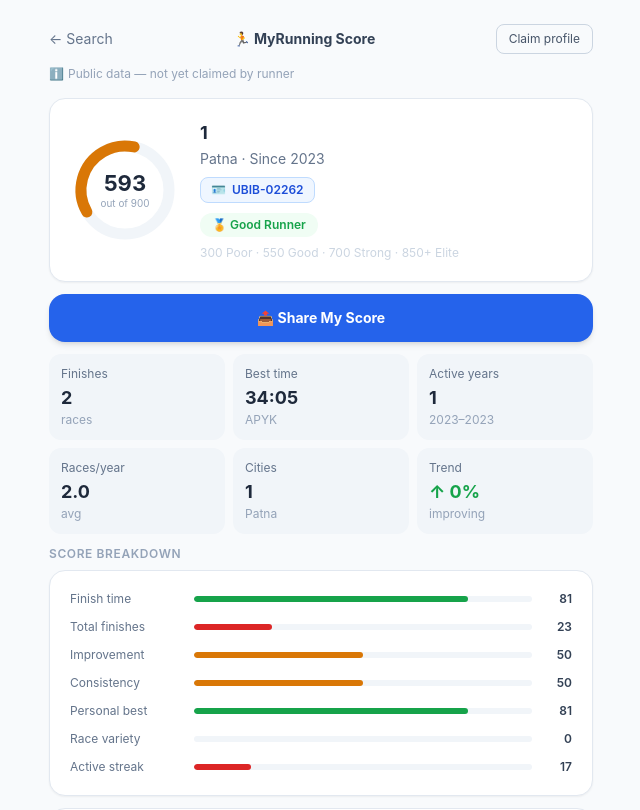
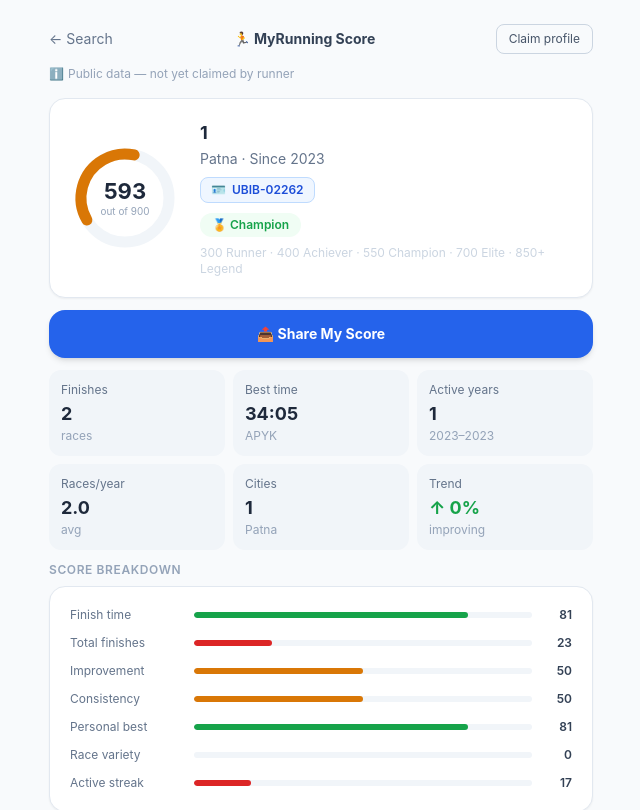
Before and after one commit to brajaparida/myrunningscore, a React (Vite) app: page /#/runner/1 in a window 1280 px wide. Shown: the top 810 px of the page, without its empty margins (319-959 px from the left). Built offline with nearby package versions, Linux system fonts and the light colour scheme.

Commit message:
update tiers to Runner Achiever Champion Elite Legend

```diff
--- a/src/pages/Profile.jsx
+++ b/src/pages/Profile.jsx
@@ -3,10 +3,21 @@
 import { getRunnerResults, fmtTime } from '../data/useData.js'
 import { calculateScore } from '../scoring/calculator.js'
 
-const TIER_COLOR = { Elite:'text-purple-700 bg-purple-100', Strong:'text-green-700 bg-green-100',
-  Good:'text-green-600 bg-green-50', Average:'text-yellow-700 bg-yellow-100', Beginner:'text-slate-600 bg-slate-100' }
+const TIER_COLOR = {
+  Legend:   'text-purple-700 bg-purple-100',
+  Elite:    'text-green-700 bg-green-100',
+  Champion: 'text-green-600 bg-green-50',
+  Achiever: 'text-yellow-700 bg-yellow-100',
+  Runner:   'text-slate-600 bg-slate-100'
+}
 const CLAIM_FORM = 'https://docs.google.com/forms/d/e/1FAIpQLSfcCUtkzQ54lL5sRVuPR8BKTvKjgw2A0x_jGjPPisDk_2jd9w/viewform'
-const TIER_EMOJI = { Elite: '👑', Strong: '🟢', Good: '🟡', Average: '🟠', Beginner: '🔴' }
+const TIER_EMOJI = {
+  Legend:   '👑',
+  Elite:    '🟢',
+  Champion: '🟡',
+  Achiever: '🟠',
+  Runner:   '🔴'
+}
 
 function ScoreGauge({ score }) {
   const pct = (score - 300) / 600
@@ -94,10 +105,16 @@
   roundRect(ctx, 48, 322, 260, 44, 22); ctx.fill()
 
   // Tier text
-  const tierColors = { Elite:'#a855f7', Strong:'#22c55e', Good:'#eab308', Average:'#f97316', Beginner:'#ef4444' }
+  const tierColors = {
+    Legend:   '#a855f7',
+    Elite:    '#22c55e',
+    Champion: '#eab308',
+    Achiever: '#f97316',
+    Runner:   '#ef4444'
+  }
   ctx.fillStyle = tierColors[tier] || '#22c55e'
   ctx.font = 'bold 20px Arial'
-  ctx.fillText(`${TIER_EMOJI[tier] || '🏃'}  ${tier} Runner`, 70, 350)
+  ctx.fillText(`${TIER_EMOJI[tier] || '🏃'}  ${tier}`, 70, 350)
 
   // Divider
   ctx.strokeStyle = 'rgba(255,255,255,0.15)'; ctx.lineWidth = 1
@@ -147,7 +164,7 @@
   return new Promise((resolve) => {
     canvas.toBlob(async (blob) => {
       const file = new File([blob], 'my-running-score.png', { type: 'image/png' })
-      const text = `My Running Score is ${score} ${TIER_EMOJI[tier] || '🏃'} — ${tier} Runner!\nWhat's yours? → myrunningscore.in 🇮🇳`
+      const text = `My Running Score is ${score} ${TIER_EMOJI[tier] || '🏃'} — ${tier}!\nWhat's yours? → myrunningscore.in 🇮🇳`
 
       if (navigator.canShare && navigator.canShare({ files: [file] })) {
         try {
@@ -237,10 +254,10 @@
             )}
             <div className="mt-2">
               <span className={`inline-flex items-center gap-1 text-xs font-semibold px-3 py-1 rounded-full ${TIER_COLOR[tier]}`}>
-                🏅 {tier} Runner
+                🏅 {tier}
               </span>
             </div>
-            <p className="text-xs text-slate-300 mt-2">300 Poor · 550 Good · 700 Strong · 850+ Elite</p>
+            <p className="text-xs text-slate-300 mt-2">300 Runner · 400 Achiever · 550 Champion · 700 Elite · 850+ Legend</p>
           </div>
         </div>
 
--- a/src/scoring/calculator.js
+++ b/src/scoring/calculator.js
@@ -85,15 +85,15 @@
 }
 
 function getTier(score) {
-  if (score >= 850) return 'Elite'
-  if (score >= 700) return 'Strong'
-  if (score >= 550) return 'Good'
-  if (score >= 400) return 'Average'
-  return 'Beginner'
+  if (score >= 850) return 'Legend'
+  if (score >= 700) return 'Elite'
+  if (score >= 550) return 'Champion'
+  if (score >= 400) return 'Achiever'
+  return 'Runner'
 }
 
 export function calculateScore(results) {
-  if (!results?.length) return { score: 300, tier: 'Beginner', breakdown: {}, percentile: 1 }
+  if (!results?.length) return { score: 300, tier: 'Runner', breakdown: {}, percentile: 1 }
 
   const kpis = {
     finishTime:  { score: scoreFinishTime(results),   weight: 0.25, label: 'Finish time'     },
```
